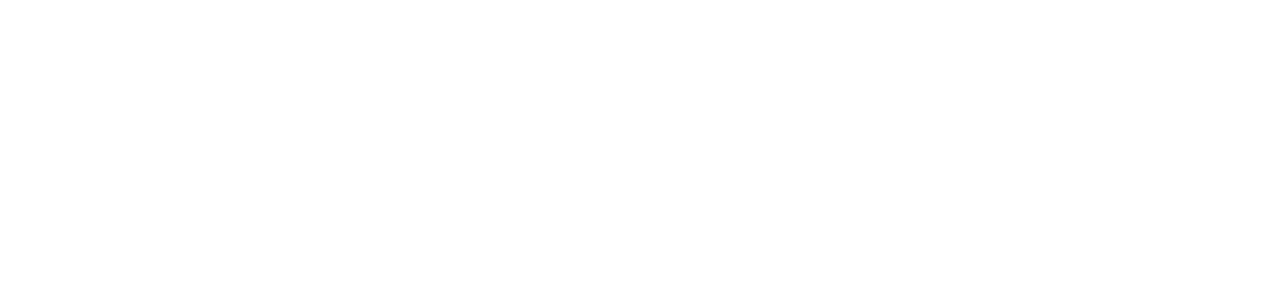
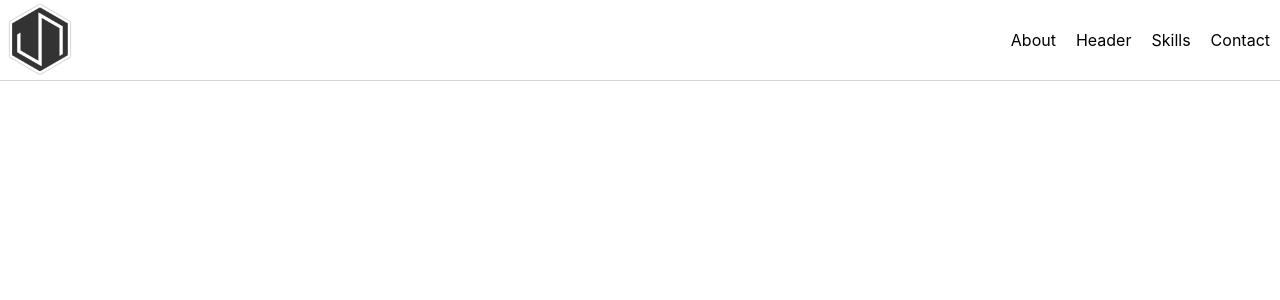
Before and after one commit to JethroNatividad/my-portfolio, a React (Create React App) app: page / in a window 1280 px wide. Shown: the top 300 px of the page. Built offline with nearby package versions, Linux system fonts and the light colour scheme.

Commit message:
add header

```diff
--- a/src/App.css
+++ b/src/App.css
@@ -2,3 +2,19 @@
   margin: 0;
   padding: 0;
 }
+.app__header {
+  width: 100vw;
+  display: flex;
+  align-items: center;
+  justify-content: space-between;
+  border-bottom: 1px solid lightgray;
+}
+.app__headerLogo {
+  object-fit: contain;
+  height: 80px;
+}
+.app__headerLinks > a {
+  text-decoration: none;
+  color: black;
+  margin: 0 10px;
+}
--- a/src/App.js
+++ b/src/App.js
@@ -1,15 +1,17 @@
 import React from 'react';
 import './App.css';
-
+import logo from './logo.png';
 function App() {
   return (
     <div className='app'>
-      {/* Header */}
-      {/* Logo */}
-      {/* about */}
-      {/* projects */}
-      {/* skills */}
-      {/* contact */}
+      <div className='app__header'>
+        <img className='app__headerLogo' src={logo} alt='logo' />
+        <div className='app__headerLinks'>
+          {['About', 'Header', 'Skills', 'Contact'].map((item) => (
+            <a href={`#${item}`}>{item}</a>
+          ))}
+        </div>
+      </div>
 
       {/* intro */}
       {/* Logo */}
```
Also changed, not shown: src/logo.png (added).
